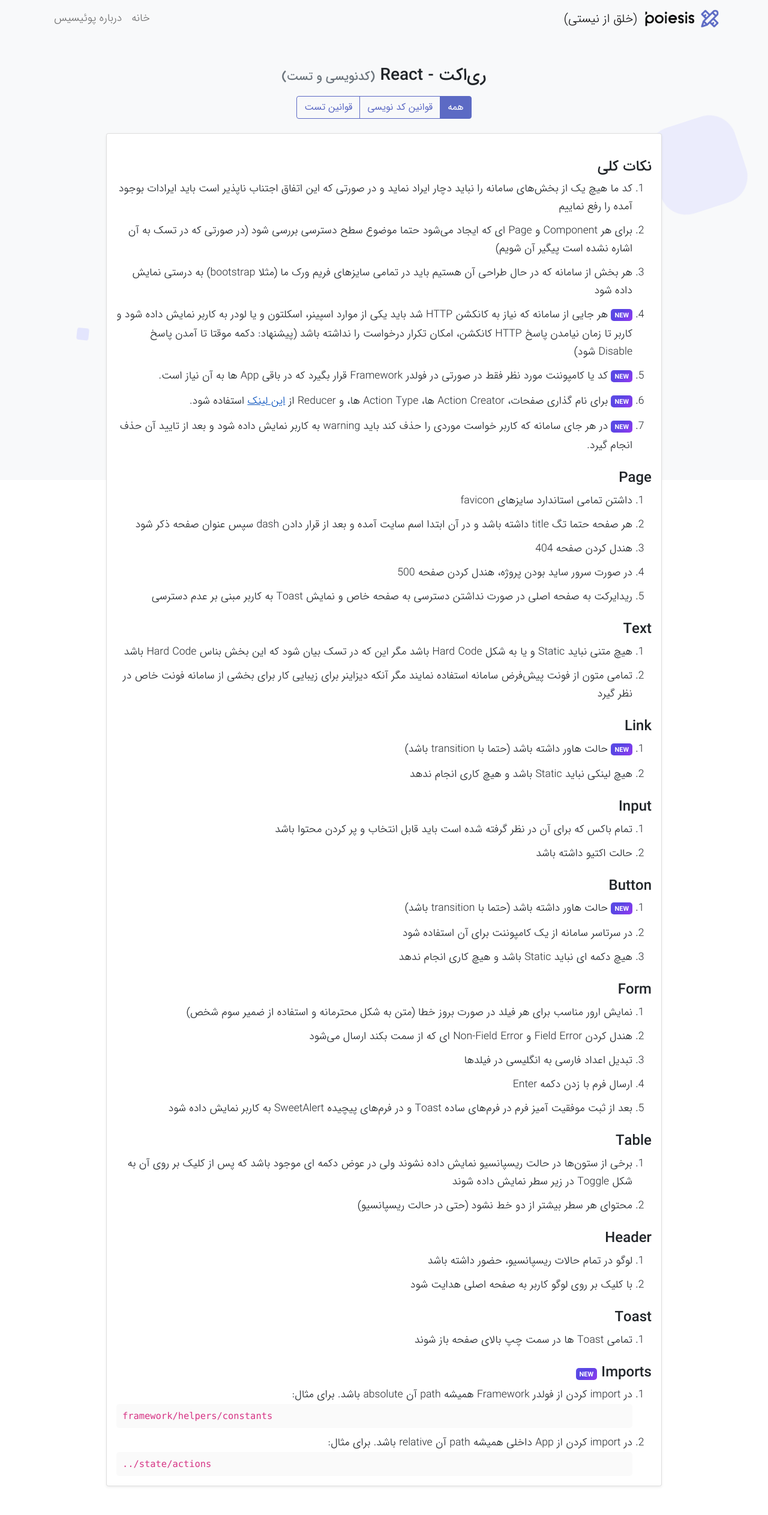
After one commit to ahmadiehsan/poiesis, a Django app: page /standard/coding-and-testing/react/ in a window 1280 px wide. The commit adds this page. Shown: the whole page at 60% size. Run offline with Django 3.2, Linux system fonts and the light colour scheme; parts of the project's set-up code (start-up, migrations or seed data) failed here and were passed over; some libraries are stand-ins or nearby versions.

Commit message:
Combine coding and testing rules to one page | Add django coding and testing rules

```diff
--- a/apps/standard/templates/standard/_react_testing_rules.html
+++ b/apps/standard/templates/standard/_react_coding_and_testing_rules.html
@@ -2,21 +2,32 @@
     نکات کلی
 </h4>
 <ol class="spaced-list-sm">
-    <li>
+    <li class="coding">
         کد ما هیچ یک از بخش‌های سامانه را نباید دچار ایراد نماید و در صورتی که این اتفاق اجتناب ناپذیر است باید ایرادات
         بوجود آمده را رفع نماییم
     </li>
-    <li>
+    <li class="coding">
         برای هر Component و Page ای که ایجاد می‌شود حتما موضوع سطح دسترسی بررسی شود (در صورتی که در تسک به آن اشاره نشده
         است پیگیر آن شویم)
     </li>
-    <li>
+    <li class="testing">
         هر بخش از سامانه که در حال طراحی آن هستیم باید در تمامی سایزهای فریم ورک ما (مثلا bootstrap) به درستی نمایش داده
         شود
     </li>
-    <li class="new">
-        هر جایی از سامانه که نیاز به کانکشن HTTP شد باید اسپینر، اسکلتون و یا لودر به کاربر نمایش داده شود و کاربر تا
+    <li class="testing new">
+        هر جایی از سامانه که نیاز به کانکشن HTTP شد باید یکی از موارد اسپینر، اسکلتون و یا لودر به کاربر نمایش داده شود و کاربر تا
         زمان نیامدن پاسخ HTTP کانکشن، امکان تکرار درخواست را نداشته باشد (پیشنهاد: دکمه موقتا تا آمدن پاسخ Disable شود)
+    </li>
+    <li class="coding new">
+        کد یا کامپوننت مورد نظر فقط در صورتی در فولدر Framework قرار بگیرد که در باقی App ها به آن نیاز است.
+    </li>
+    <li class="coding new">
+        برای نام گذاری صفحات، Action Creator ها، Action Type ها، و Reducer از
+        <a href="/standard/naming/react" target="_blank">این لینک</a>
+        استفاده شود.
+    </li>
+    <li class="testing new">
+        در هر جای سامانه که کاربر خواست موردی را حذف کند باید warning به کاربر نمایش داده شود و بعد از تایید آن حذف انجام گیرد.
     </li>
 </ol>
 
@@ -24,19 +35,19 @@
     Page
 </h4>
 <ol class="spaced-list-sm">
-    <li>
+    <li class="testing">
         داشتن تمامی استاندارد سایزهای favicon
     </li>
-    <li>
+    <li class="testing">
         هر صفحه حتما تگ title داشته باشد و در آن ابتدا اسم سایت آمده و بعد از قرار دادن dash سپس عنوان صفحه ذکر شود
     </li>
-    <li>
+    <li class="testing">
         هندل کردن صفحه 404
     </li>
-    <li>
+    <li class="testing">
         در صورت سرور ساید بودن پروژه، هندل کردن صفحه 500
     </li>
-    <li>
+    <li class="testing">
         ریدایرکت به صفحه اصلی در صورت نداشتن دسترسی به صفحه خاص و نمایش Toast به کاربر مبنی بر عدم دسترسی
     </li>
 </ol>
@@ -45,10 +56,10 @@
     Text
 </h4>
 <ol class="spaced-list-sm">
-    <li>
+    <li class="testing">
         هیچ متنی نباید Static و یا به شکل Hard Code باشد مگر این که در تسک بیان شود که این بخش بناس Hard Code باشد
     </li>
-    <li>
+    <li class="testing">
         تمامی متون از فونت پیش‌فرض سامانه استفاده نمایند مگر آنکه دیزاینر برای زیبایی کار برای بخشی از سامانه فونت خاص
         در نظر گیرد
     </li>
@@ -58,10 +69,10 @@
     Link
 </h4>
 <ol class="spaced-list-sm">
-    <li class="new">
+    <li class="testing new">
         حالت هاور داشته باشد (حتما با transition باشد)
     </li>
-    <li>
+    <li class="testing">
         هیچ لینکی نباید Static باشد و هیچ کاری انجام ندهد
     </li>
 </ol>
@@ -70,10 +81,10 @@
     Input
 </h4>
 <ol class="spaced-list-sm">
-    <li>
+    <li class="testing">
         تمام باکس که برای آن در نظر گرفته شده است باید قابل انتخاب و پر کردن محتوا باشد
     </li>
-    <li>
+    <li class="testing">
         حالت اکتیو داشته باشد
     </li>
 </ol>
@@ -82,13 +93,13 @@
     Button
 </h4>
 <ol class="spaced-list-sm">
-    <li class="new">
+    <li class="testing new">
         حالت هاور داشته باشد (حتما با transition باشد)
     </li>
-    <li>
+    <li class="coding">
         در سرتاسر سامانه از یک کامپوننت برای آن استفاده شود
     </li>
-    <li>
+    <li class="testing">
         هیچ دکمه ای نباید Static باشد و هیچ کاری انجام ندهد
     </li>
 </ol>
@@ -97,19 +108,19 @@
     Form
 </h4>
 <ol class="spaced-list-sm">
-    <li>
-        ارور مناسب برای هر فیلد (متن به شکل محترمانه و استفاده از ضمیر سوم شخص)
+    <li class="testing">
+        نمایش ارور مناسب برای هر فیلد در صورت بروز خطا (متن به شکل محترمانه و استفاده از ضمیر سوم شخص)
     </li>
-    <li>
+    <li class="testing">
         هندل کردن Field Error و Non-Field Error ای که از سمت بکند ارسال می‌شود
     </li>
-    <li>
+    <li class="testing">
         تبدیل اعداد فارسی به انگلیسی در فیلدها
     </li>
-    <li>
+    <li class="testing">
         ارسال فرم با زدن دکمه Enter
     </li>
-    <li>
+    <li class="testing">
         بعد از ثبت موفقیت آمیز فرم در فرم‌های ساده Toast و در فرم‌های پیچیده SweetAlert به کاربر نمایش داده شود
     </li>
 </ol>
@@ -118,13 +129,10 @@
     Table
 </h4>
 <ol class="spaced-list-sm">
-    <li>
-        سطر اول که عنوان ستون هاست از باقی سطرها متمایز باشد
+    <li class="testing">
+        برخی از ستون‌ها در حالت ریسپانسیو نمایش داده نشوند ولی در عوض دکمه ای موجود باشد که پس از کلیک بر روی آن به شکل Toggle در زیر سطر نمایش داده شوند
     </li>
-    <li>
-        تعداد ستون های جداول در ریسپانسیو به صورت تاگل باشد
-    </li>
-    <li>
+    <li class="testing">
         محتوای هر سطر بیشتر از دو خط نشود (حتی در حالت ریسپانسیو)
     </li>
 </ol>
@@ -133,10 +141,10 @@
     Header
 </h4>
 <ol class="spaced-list-sm">
-    <li>
+    <li class="testing">
         لوگو در تمام حالات ریسپانسیو، حضور داشته باشد
     </li>
-    <li>
+    <li class="testing">
         با کلیک بر روی لوگو کاربر به صفحه اصلی هدایت شود
     </li>
 </ol>
@@ -145,7 +153,25 @@
     Toast
 </h4>
 <ol class="spaced-list-sm">
-    <li>
+    <li class="testing">
         تمامی Toast ها در سمت چپ بالای صفحه باز شوند
     </li>
 </ol>
+
+<h4 class="box-title new">
+    Imports
+</h4>
+<ol class="spaced-list-sm">
+    <li class="coding">
+        در import کردن از فولدر Framework همیشه path آن absolute باشد. برای مثال:
+        <code>
+            framework/helpers/constants
+        </code>
+    </li>
+    <li class="coding">
+        در import کردن از App داخلی همیشه path آن relative باشد. برای مثال:
+        <code>
+            ../state/actions
+        </code>
+    </li>
+</ol>
--- /dev/null
+++ b/apps/standard/templates/standard/coding_and_testing_layout.html
@@ -0,0 +1,74 @@
+{% extends 'main_app/base.html' %}
+{% load static %}
+
+{% block title %}
+    استاندارد کدنویسی و تست در
+    {{ title_fa }}
+{% endblock %}
+
+{% block content %}
+    <div class="container">
+        <h3 class="text-center mb-4">
+            {{ title_fa }} - {{ title_en }}
+            <span class="text-muted fs-5">(کدنویسی و تست)</span>
+
+            <div class="mt-3">
+                <div class="btn-group filter-btns">
+                    <button onclick="doFilter(this, 'all')" class="btn btn-outline-primary active">همه</button>
+                    <button onclick="doFilter(this, 'coding')" class="btn btn-outline-primary">قوانین کد نویسی</button>
+                    <button onclick="doFilter(this, 'testing')" class="btn btn-outline-primary">قوانین تست</button>
+                </div>
+            </div>
+        </h3>
+
+        <div class="row">
+            <div class="col-lg-10 offset-lg-1">
+                <div class="card shadow-sm">
+                    <div class="card-body page-content">
+                        {{ text|safe }}
+                    </div>
+                </div>
+            </div>
+        </div>
+    </div>
+{% endblock %}
+
+{% block js %}
+    <script>
+        for (const [index, element] of Array.from($('.page-content li')).entries()) {
+            $(element).attr('id', index);
+            $(element).prepend(`<a href="#${index}" class="index-link"><span class="fa fa-link"></span></a>`);
+        }
+
+        function doFilter(element, entry) {
+            $('.filter-btns .btn').removeClass('active');
+            $(element).addClass('active');
+
+            if (entry === 'all') {
+                $('.page-content li.coding').removeClass('d-none');
+                $('.page-content li.testing').removeClass('d-none');
+            } else if (entry === 'coding') {
+                $('.page-content li.testing').addClass('d-none');
+                $('.page-content li.coding').removeClass('d-none');
+            } else if (entry === 'testing') {
+                $('.page-content li.testing').removeClass('d-none');
+                $('.page-content li.coding').addClass('d-none');
+            }
+
+            for (const boxTitleElement of $('.box-title')) {
+                let i = 0;
+                for (const boxLiElement of $(boxTitleElement).next().children()) {
+                    if (!$(boxLiElement).hasClass('d-none')) {
+                        i += 1;
+                        break;
+                    }
+                }
+                if (i === 0) {
+                    $(boxTitleElement).addClass('d-none');
+                } else {
+                    $(boxTitleElement).removeClass('d-none');
+                }
+            }
+        }
+    </script>
+{% endblock %}
--- a/apps/standard/templates/standard/select_framework.html
+++ b/apps/standard/templates/standard/select_framework.html
@@ -9,10 +9,10 @@
     <div class="container">
         <div class="row offset-lg-2">
             <div class="col-sm-6 col-lg-4">
-                {% include 'standard/_framework_card.html' with image_address='standard/images/react.jpg' title='ری‌اکت' naming_url_name='standard:naming-react' coding_url_name='standard:coding-react' testing_url_name='standard:testing-react' %}
+                {% include 'standard/_framework_card.html' with image_address='standard/images/react.jpg' title='ری‌اکت' naming_url_name='standard:naming-react' coding_and_testing_url_name='standard:coding-and-testing-react' %}
             </div>
             <div class="col-sm-6 col-lg-4 offset-lg-2">
-                {% include 'standard/_framework_card.html' with image_address='standard/images/django.jpg' title='جنگو' naming_url_name='standard:naming-django' %}
+                {% include 'standard/_framework_card.html' with image_address='standard/images/django.jpg' title='جنگو' naming_url_name='standard:naming-django' coding_and_testing_url_name='standard:coding-and-testing-django' %}
             </div>
         </div>
     </div>
--- a/apps/standard/urls.py
+++ b/apps/standard/urls.py
@@ -1,6 +1,12 @@
 from django.urls import path
 
-from .views import SelectFrameworkView, NamingReactView, NamingDjangoView, CodingReactView, TestingReactView
+from .views import (
+    SelectFrameworkView,
+    NamingReactView,
+    NamingDjangoView,
+    CodingAndTestingReactView,
+    CodingAndTestingDjangoView
+)
 
 app_name = 'standard'
 
@@ -8,6 +14,6 @@ urlpatterns = [
     path('', SelectFrameworkView.as_view(), name='select-framework'),
     path('naming/react/', NamingReactView.as_view(), name='naming-react'),
     path('naming/django/', NamingDjangoView.as_view(), name='naming-django'),
-    path('coding/react/', CodingReactView.as_view(), name='coding-react'),
-    path('testing/react/', TestingReactView.as_view(), name='testing-react'),
+    path('coding-and-testing/react/', CodingAndTestingReactView.as_view(), name='coding-and-testing-react'),
+    path('coding-and-testing/django/', CodingAndTestingDjangoView.as_view(), name='coding-and-testing-django'),
 ]
--- a/apps/standard/views.py
+++ b/apps/standard/views.py
@@ -190,34 +190,38 @@ class NamingDjangoView(TemplateView):
         return context
 
 
-class CodingReactView(TemplateView):
-    template_name = 'standard/html_text.html'
+class CodingAndTestingReactView(TemplateView):
+    template_name = 'standard/coding_and_testing_layout.html'
 
     def get_context_data(self, **kwargs):
         context = super().get_context_data(**kwargs)
 
-        with open(BASE_DIR / 'apps' / 'standard' / 'templates' / 'standard' / '_react_coding_rules.html', 'r') as file:
+        with open(
+                BASE_DIR / 'apps' / 'standard' / 'templates' / 'standard' / '_react_coding_and_testing_rules.html',
+                'r'
+        ) as file:
             context.update({
                 'title_en': 'React',
                 'title_fa': 'ری‌اکت',
-                'standard_name': 'کدنویسی',
                 'text': file.read()
             })
 
         return context
 
 
-class TestingReactView(TemplateView):
-    template_name = 'standard/html_text.html'
+class CodingAndTestingDjangoView(TemplateView):
+    template_name = 'standard/coding_and_testing_layout.html'
 
     def get_context_data(self, **kwargs):
         context = super().get_context_data(**kwargs)
 
-        with open(BASE_DIR / 'apps' / 'standard' / 'templates' / 'standard' / '_react_testing_rules.html', 'r') as file:
+        with open(
+                BASE_DIR / 'apps' / 'standard' / 'templates' / 'standard' / '_django_coding_and_testing_rules.html',
+                'r'
+        ) as file:
             context.update({
-                'title_en': 'React',
-                'title_fa': 'ری‌اکت',
-                'standard_name': 'تست کردن',
+                'title_en': 'Django',
+                'title_fa': 'جنگو',
                 'text': file.read()
             })
 
--- a/main_app/static/main_app/css/area.css
+++ b/main_app/static/main_app/css/area.css
@@ -22,7 +22,6 @@
     background: #d7d8ff;
     animation: animate 25s linear infinite;
     bottom: -150px;
-
 }
 
 .circles li:nth-child(1) {
--- a/main_app/static/main_app/css/font.css
+++ b/main_app/static/main_app/css/font.css
@@ -4,8 +4,8 @@ body {
     font-family: IRANSans !important;
     font-weight: 300;
     direction: rtl;
-    background-color: #E2E2E2;
     margin: 0;
+    font-size: 1.1rem;
 }
 
 h1, h2, h3, h4, h5, h6, input, textarea {
--- a/main_app/static/main_app/css/override.css
+++ b/main_app/static/main_app/css/override.css
@@ -1,4 +1,15 @@
 .btn-primary {
+    background-color: #5c6ac4;
+    border-color: #5c6ac4;
+}
+
+.btn-outline-primary {
+    color: #5c6ac4;
+    border-color: #5c6ac4;
+}
+
+.btn-outline-primary:hover,
+.btn-outline-primary.active {
     background-color: #5c6ac4;
     border-color: #5c6ac4;
 }
--- a/main_app/static/main_app/css/style.css
+++ b/main_app/static/main_app/css/style.css
@@ -72,15 +72,14 @@ li:hover .index-link {
 
 .new:before {
     content: "NEW";
-    background: linear-gradient(
--45deg
-, #ee7752, #e73c7e, #23a6d5, #23d5ab);
+    background: linear-gradient(-45deg, #d62aff, #5845e3, #6d63ef, #9192ff);
     background-size: 400% 400%;
-    animation: gradient 15s ease infinite;
+    animation: gradient 5s ease infinite;
     color: #fff;
-    padding: 4px 10px 1px;
+    padding: 3px 6px 0;
     border-radius: 5px;
-    font-size: 15px;
+    font-size: 11px;
+    font-weight: bold;
 }
 
 @keyframes gradient {
--- a/main_app/templates/main_app/base.html
+++ b/main_app/templates/main_app/base.html
@@ -17,7 +17,7 @@
     <link rel="stylesheet" type="text/css" href="{% static 'main_app/css/style.css' %}">
     {% block css %}{% endblock %}
 
-    <title>Poiesis | {% block title %}{% endblock %}</title>
+    <title>{% block title %}{% endblock %} | Poiesis</title>
 </head>
 <body class="pb-5">
 
--- a/static/main_app/css/area.css
+++ b/static/main_app/css/area.css
@@ -22,7 +22,6 @@
     background: #d7d8ff;
     animation: animate 25s linear infinite;
     bottom: -150px;
-
 }
 
 .circles li:nth-child(1) {
--- a/static/main_app/css/font.css
+++ b/static/main_app/css/font.css
@@ -4,8 +4,8 @@ body {
     font-family: IRANSans !important;
     font-weight: 300;
     direction: rtl;
-    background-color: #E2E2E2;
     margin: 0;
+    font-size: 1.1rem;
 }
 
 h1, h2, h3, h4, h5, h6, input, textarea {
```
Also changed, not shown: apps/standard/templates/standard/_django_coding_and_testing_rules.html (added, +53 -0 lines), apps/standard/templates/standard/_framework_card.html (+3 -10 lines), apps/standard/templates/standard/_react_coding_rules.html (deleted, +0 -56 lines), apps/standard/templates/standard/html_text.html (deleted, +0 -38 lines), main_app/urls_legacy.py (+12 -2 lines), static/main_app/css/override.css (+11 -0 lines), static/main_app/css/style.css (+5 -6 lines).
